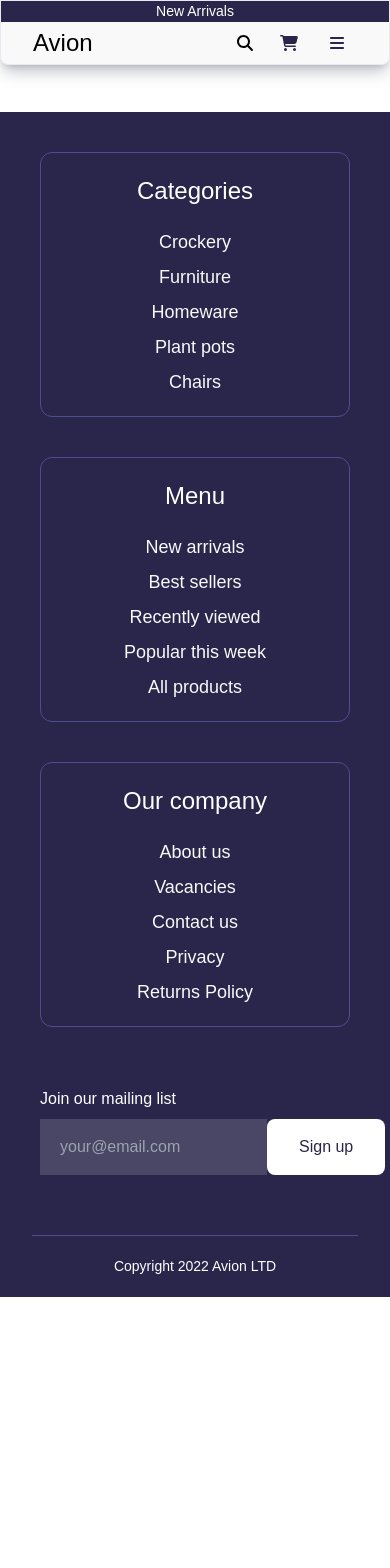
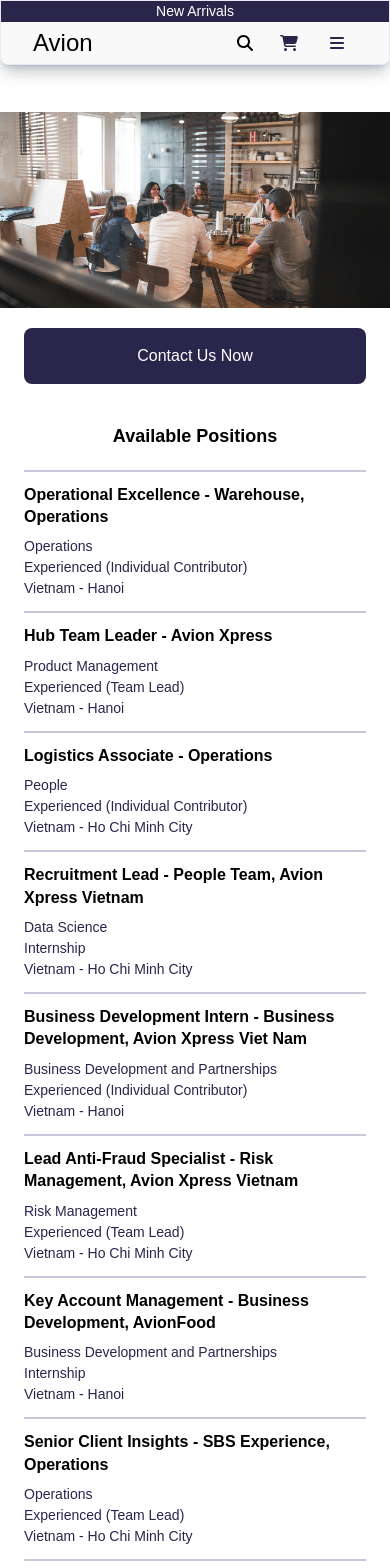
Before and after one commit to vuhuy172dh/ecommerce-website, a React (Create React App) app: page /vacancies in a window 390 px wide. Shown: the top 1568 px of the page. Before the commit the page ends 1297 px from the top, so only its background shows below. Built offline with nearby package versions, Linux system fonts and the light colour scheme; a web font is replaced by a local one.

Commit message:
#38 Add vacancies page for mobile

```diff
--- a/src/app.jsx
+++ b/src/app.jsx
@@ -21,6 +21,7 @@
 import DarkModeButton from './components/darkModeButton'
 import CartFloatButton from './components/cartFloatButton'
 import Checkout from './pages/checkout'
+import Vacancies from './pages/vacancies'
 
 const SidebarLayout = () => (
   <div className="laptop:flex">
@@ -68,6 +69,7 @@
           <Route path="/signup" element={<SignUp />} />
           <Route path="/forgetPassword" element={<ForgetPassword />} />
           <Route path="/checkout" element={<Checkout />} />
+          <Route path="/vacancies" element={<Vacancies/>} />
         </Routes>
       </main>
       {path === '/signin' ||
--- /dev/null
+++ b/src/pages/vacancies.jsx
@@ -0,0 +1,162 @@
+import vacanciesImg from '../assets/images/Vacancies.png'
+import Button from '../components/button'
+
+const jobs = [
+    {
+        id: 1,
+        job: 'Operational Excellence - Warehouse, Operations',
+        position:'Operations',
+        level:'Experienced (Individual Contributor)',
+        location: 'Vietnam - Hanoi'
+    },
+    {
+        id: 2,
+        job: 'Hub Team Leader - Avion Xpress',
+        position:'Product Management',
+        level:'Experienced (Team Lead)',
+        location: 'Vietnam - Hanoi'
+    },
+    {
+        id: 3,
+        job: 'Logistics Associate - Operations',
+        position:'People',
+        level:'Experienced (Individual Contributor)',
+        location: 'Vietnam - Ho Chi Minh City'
+    },
+    {
+        id: 4,
+        job: 'Recruitment Lead - People Team, Avion Xpress Vietnam',
+        position:'Data Science',
+        level:'Internship',
+        location: 'Vietnam - Ho Chi Minh City'
+    },
+    {
+        id: 5,
+        job: 'Business Development Intern - Business Development, Avion Xpress Viet Nam',
+        position:'Business Development and Partnerships',
+        level:'Experienced (Individual Contributor)',
+        location: 'Vietnam - Hanoi'
+    },
+    {
+        id: 6,
+        job: 'Lead Anti-Fraud Specialist - Risk Management, Avion Xpress Vietnam',
+        position:'Risk Management',
+        level:'Experienced (Team Lead)',
+        location: 'Vietnam - Ho Chi Minh City'
+    },
+    {
+        id: 7,
+        job: 'Key Account Management - Business Development, AvionFood',
+        position:'Business Development and Partnerships',
+        level:'Internship',
+        location: 'Vietnam - Hanoi'
+    },
+    {
+        id: 8,
+        job: 'Senior Client Insights - SBS Experience, Operations',
+        position:'Operations',
+        level:'Experienced (Team Lead)',
+        location: 'Vietnam - Ho Chi Minh City'
+    },
+    {
+        id: 9,
+        job: 'Operational Excellence - Warehouse, Operations',
+        position:'Operations',
+        level:'Experienced (Individual Contributor)',
+        location: 'Vietnam - Hanoi'
+    },
+    {
+        id: 10,
+        job: 'Workforce Planning Analyst - Recruitment, Avion Xpress Vietnam',
+        position:'Operations',
+        level:'Experienced (Individual Contributor)',
+        location: 'Vietnam - Hanoi'
+    },
+    {
+        id: 11,
+        job: 'Assistant Business Intelligence Manager - Business Intelligence, Avion',
+        position:'Operations',
+        level:'Experienced (Individual Contributor)',
+        location: 'Vietnam - Ho Chi Minh City'
+    },
+    {
+        id: 12,
+        job: 'Operational Excellence - Warehouse, Operations',
+        position:'Operations',
+        level:'Experienced (Individual Contributor)',
+        location: 'Vietnam - Ho Chi Minh City'
+    }
+]
+
+function Job({job, position, level, location}) {
+    return (
+        <div className="border-t-2 border-border_dark py-3">
+            <h4 className='text-body-md font-bold'>{job}</h4>
+            <p className='text-body-sm font-normal text-dark_primary mt-2'>{position}</p>
+            <p className='text-body-sm font-normal text-dark_primary'>{level}</p>
+            <p className='text-body-sm font-normal text-dark_primary'>{location}</p>
+        </div>
+    )
+}
+
+function Vacancies(){
+    return (
+        <div>
+             <div>
+                <img className='w-full object-cover' src={vacanciesImg} alt="vaccancies" />
+                <div className='mt-5 mx-6'><Button Color='primary'>Contact Us Now</Button></div>
+             </div>
+             {/* List Job */}
+             <div className="mx-6 border-b-2 border-border_dark mt-10 mb-20">
+                <h3 className='text-center text-body-lg font-bold mb-5'>Available Positions</h3>
+                {
+                    jobs.map(job => (
+                        <Job key={job.id} job={job.job} position={job.position} level={job.level} location={job.location}/>
+                    ))
+                }
+             </div>
+            {/* Hiring Process */}
+            <div className="mx-6">
+                <h3 className='text-center text-body-lg font-bold mt-10 mb-5'>Our Hiring Process</h3>
+                {/* list process */}
+                <div className="mb-20">
+                    <div className="flex justify-center items-center bg-border_grey p-5 min-h-[120px] rounded-2xl relative mb-4 shadow-xl">
+                        <p className='text-center'>Apply for the Position</p>
+                        <div className="flex items-center justify-center bg-primary w-[30px] h-[30px] rounded-full absolute left-0 -translate-x-1/2">
+                            <span className='text-white'>1</span>
+                        </div>
+                    </div>
+                    <div className="flex justify-center items-center bg-border_grey p-5 min-h-[120px] rounded-2xl relative mb-4 shadow-xl">
+                        <p className='text-center'>Online Test or Assignment (if applicable)</p>
+                        <div className="flex items-center justify-center bg-primary w-[30px] h-[30px] rounded-full absolute left-0 -translate-x-1/2">
+                            <span className='text-white'>2</span>
+                        </div>
+                    </div>
+                    <div className="flex justify-center items-center bg-border_grey p-5 min-h-[120px] rounded-2xl relative mb-4 shadow-xl">
+                        <p className='text-center'>Face to Face interview with our Hiring Manager</p>
+                        <div className="flex items-center justify-center bg-primary w-[30px] h-[30px] rounded-full absolute left-0 -translate-x-1/2">
+                            <span className='text-white'>3</span>
+                        </div>
+                    </div>
+                    <div className="flex justify-center items-center bg-border_grey p-5 min-h-[120px] rounded-2xl relative mb-4 shadow-xl">
+                        <p className='text-center'>Offer</p>
+                        <div className="flex items-center justify-center bg-primary w-[30px] h-[30px] rounded-full absolute left-0 -translate-x-1/2">
+                            <span className='text-white'>4</span>
+                        </div>
+                    </div>
+                </div>
+            </div>
+            {/* Hiring */}
+            <div className="bg-light_grey px-6 py-8">
+                <h3 className='text-center pb-8 text-body-lg font-bold'>We're Hiring</h3>
+                <p className='text-justify'>
+                    Avion creates products and services that push boundaries and innovate business. We're looking for curious,
+                     hand-working leaders to join our team and help empower our global commuity of sellers. Have an idea? pitch
+                     it - entrepreneurial minds thrive at Avion.
+                </p>
+            </div>
+        </div>
+    )
+}
+
+export default Vacancies
```
Also changed, not shown: src/assets/images/Vacancies.png (added).
